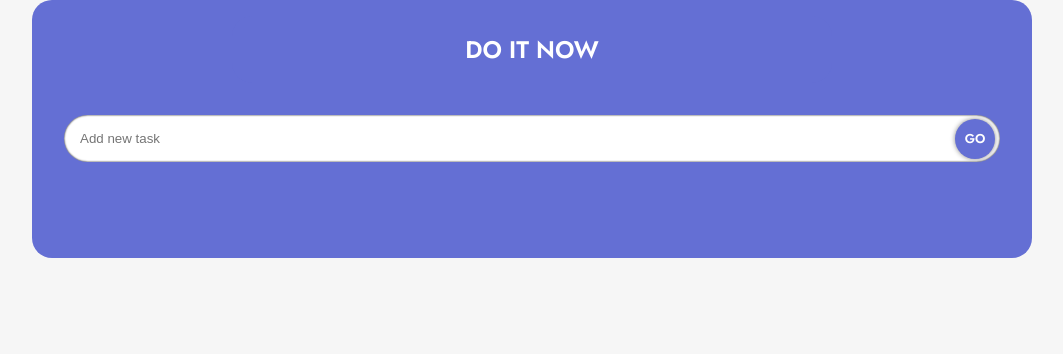
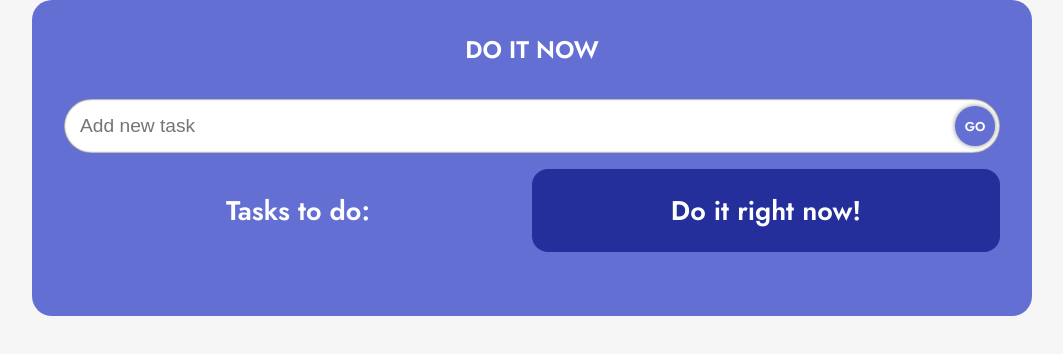
Before and after one commit to Anmakulaku/To-Do, a React (Create React App) app: page / in a window 1280 px wide. Shown: the top 354 px of the page, without its empty margins (108-1171 px from the left). Built offline with nearby package versions, Linux system fonts and the light colour scheme.

Commit message:
Add classes &  styles for tasks d&d

```diff
--- a/src/components/TodoList.tsx
+++ b/src/components/TodoList.tsx
@@ -11,10 +11,25 @@ interface TDListProps {
 const TodoList: React.FC<TDListProps> = ({todos, setTodos}) => {
     return (
         <div className='todoList'>
-            <div className="todoList__content">
-                {todos.map((todo: Todo) => (
-                    <ToDoItem todo={todo} key={todo.id} todos={todos} setTodos={setTodos} />
-                ))}
+            <div className="todoList__container">
+                <div className='todoList__content todoList__todos'>
+                    <div className='todoList__title'>
+                        <h2 className='todoList__todosTitle'>Tasks to do:</h2>
+                    </div>
+                    {
+                        todos.map((todo: Todo) => (
+                        <ToDoItem todo={todo} key={todo.id} todos={todos} setTodos={setTodos} />
+                    ))}
+                </div>
+                <div className='todoList__content todoList__emergency'>
+                    <div className='todoList__title'>
+                            <h2 className='todoList__emergencyTitle'>Do it right now!</h2>
+                    </div>
+                    {
+                        todos.map((todo: Todo) => (
+                        <ToDoItem todo={todo} key={todo.id} todos={todos} setTodos={setTodos} />
+                    ))}
+                </div>
             </div>
         </div>
     )
--- a/src/components/inputfield.css
+++ b/src/components/inputfield.css
@@ -8,11 +8,12 @@
 .input__box{
     width: 100%;
     padding: 1rem;
-    margin: 2rem 0;
+    margin: 1rem 0;
     border-radius: 40px;
     border: none;
     transition: 0.3s;
-    box-shadow: inset 0 0 2px black
+    box-shadow: inset 0 0 2px black;
+    font-size: 1.2em;
 }
 .input__box:focus{
     outline: none;
--- a/src/components/todoItem.css
+++ b/src/components/todoItem.css
@@ -2,6 +2,9 @@
     display: flex;
     flex-direction: row;
     width: 100%;
+}
+.toDoItem:hover{
+    transform: scale(1.02);
 }
 .toDoItem__content{
     display: flex;
@@ -26,11 +29,11 @@
     align-items: center;
 }
 .toDoItem__icon:hover{
-    transform: scale(1.1);
+    transform: scale(1.2);
 }
 .toDoItem__icon{
-    padding: 0 0.5rem;
-    font-size: 1.5em;
+    padding: 0 0.3rem;
+    font-size: 1.2em;
     cursor: pointer;
 }
 .toDoItem__input{
--- a/src/components/todoList.css
+++ b/src/components/todoList.css
@@ -4,6 +4,28 @@
     justify-content: center;
     width: 100%;
 }
+.todoList__container{
+    margin: 0;
+    display: flex;
+    flex-direction: row;
+}
 .todoList__content{
-    margin: 0;
+    width: 100%;
+    display: flex;
+    flex-direction: column;
+    justify-content: center;
+    align-items: center;
+    padding: 0.5rem;
 }
+.todoList__title{
+    font-family: var(--font-family);
+    font-size: 18px;
+    font-weight: 600;
+    line-height: 35px;
+    color: var(--color-white);
+    padding: 1rem;
+}
+.todoList__emergency{
+    background: var(--color-primary);
+    border-radius: 1rem;
+}
```
